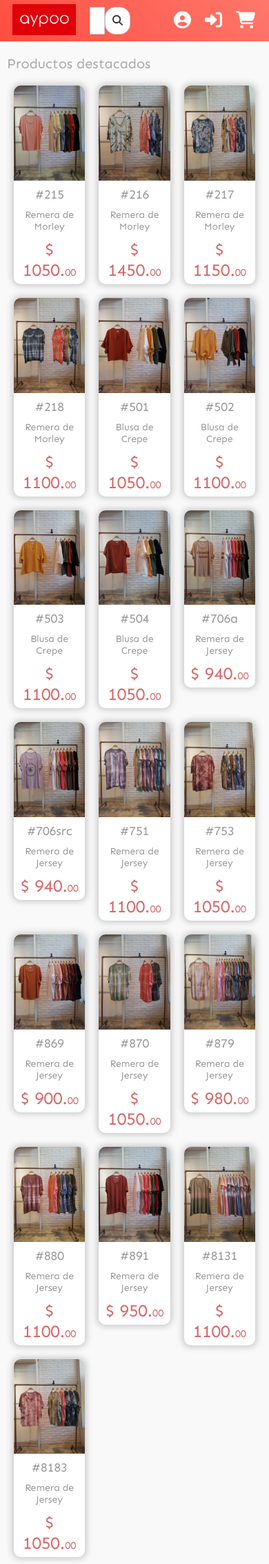
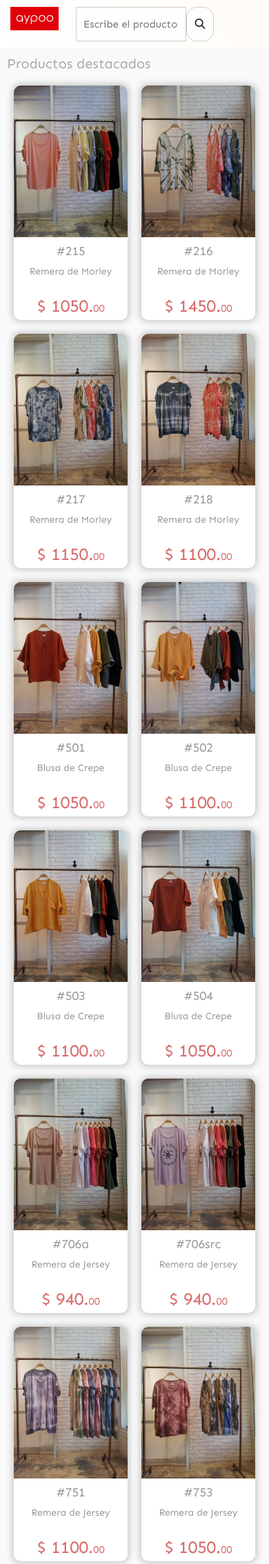
Before and after one commit to shimy8617/Catalogo-online-aypoo, a PHP site: page /index.php in a window 390 px wide. Shown: the top 2268 px of the page at 69% size. Run offline with PHP 8.4, Linux system fonts and the light colour scheme; data comes from the database, SQL or seed files in the repository; some libraries are stand-ins or nearby versions.

Commit message:
Add files via upload

```diff
--- a/css/index.css
+++ b/css/index.css
@@ -1,6 +1,6 @@
 
 :root{
-	--main-header-color: linear-gradient(45deg,#ff4E40,#ff776C);
+	--main-header-color: linear-gradient(45deg,#fff,#FFFBF6);
 	--main-red:#c71212;
 }
 *{
@@ -12,7 +12,7 @@ body,html{
 	background-color: #fefefe;
 }
 header{
-	height: 40px;
+	height: 50px;
 	padding: 10px;
 	width: calc(100% - 20px);
 	line-height: 40px;
@@ -26,7 +26,7 @@ header{
 	width: 100px;
 	justify-content: center;
 	align-items: center;
-	margin-top: -4px;
+	margin-top: -10px;
 	margin-left: 8px;
 }
 .logo-place img{
@@ -78,17 +78,17 @@ input:placeholder{
 }
 .item-option{
 	padding: 5px 10px;
-	line-height: 30px;
+	line-height: 25px;
 	font-size: 25px;
 	cursor: pointer;
-	color: #fff;
+	color: #000;
 	font-family: 'Sen', sans-serif;
 	display: flex;
 }
 .item-option p{
 	font-size: 15px;
 	margin: 0;
-	margin-left: 5px;
+	margin-left: 10px;
 }
 .main-content{
 	margin-top: 60px;
@@ -123,20 +123,20 @@ input:placeholder{
 	font-family: 'Sen', sans-serif;
 }
 .part2 h2{
-	color: #999;
-	font-size: 30px;
+	color: #000;
+	font-size: 20px;
 }
 .part2 h1{
-	color: #d86a6a;
-	font-size: 35px;
+	color: #ff0065;
+	font-size: 20px;
 }
 .part2 h1 span{
-	color: #d86a6a;
-	font-size: 30px;
+	color: #ff0065;
+	font-size: 18px;
 }
 .part2 h3{
 	font-weight: normal;
-	color: #999;
+	color: #000;
 }
 button{
 	border-style: none;
@@ -151,8 +151,8 @@ button{
 	border-style: none;
 	border-radius: 15px;
 	padding: 13px 20px;
-	color: #fff;
-	background: #d86a6a;
+	color: #000;
+	background: #f5c4c4;
 	cursor: pointer;
 	font-size: 16px;
 }
@@ -211,7 +211,7 @@ button{
 	font-size: 15px;
 }
 a{
-	color: #fff;
+	color: #000;
 }
 .body-pedidos{
 	width: 100%;
@@ -298,6 +298,9 @@ input[type="radio"]{
 .detail-box .detail *{
 	margin: 0;
 }
+.mb5{
+	margin-bottom: 5px;
+}
 .detail-box .detail .mb5{
 	margin-bottom: 5px;
 }
@@ -306,13 +309,74 @@ input[type="radio"]{
 	color: blue;
 	background: transparent;
 }
-@media(max-width: 787px){
+.mobile-menu{
+	display: none;
+	position: fixed;
+	right: 10px;
+}
+@media(max-width: 850px){
 	.product-box{
 	width: calc(100%/4 - 20px);
 	}
 }
-@media(max-width: 637px){
+@media(max-width: 700px){
 	.product-box{
 	width: calc(100%/3 - 20px);
 	}
+	.options-place{
+		width: 200px;
+	}
+	.logo-place{
+		margin: 0;
+	}
+	.search-place{
+		width: calc(100% - 250px);
+	}
 }
+@media(max-width: 500px){
+	.product-box{
+	width: calc(100%/2 - 20px);
+	}
+	.options-place{
+		display: none;
+	}
+	.mobile-menu{
+		display: block;
+	}
+	.logo-place{
+		width: 70px;
+		margin: 0 5px;
+	}
+	.search-place{
+		width: calc(100% - 170px);
+	}
+	.menu-opciones{
+		width: 115px;
+		top: 65px;
+		right: 10px;
+	}
+	.content-page section{
+		display: block;
+	}
+	.part1 img{
+		width: 80%;
+	}
+	.part2{
+		width: 100%;
+		margin: 0;
+		padding: 0 10px;
+		border: none;
+	}
+	.part2 h2{
+		font-size: 18px;
+	}
+
+	.part2 h1{
+		font-size: 20px;
+	}
+
+	.part2 h3{
+		padding: 0;
+		font-size: 18px;
+	}
+}
```
